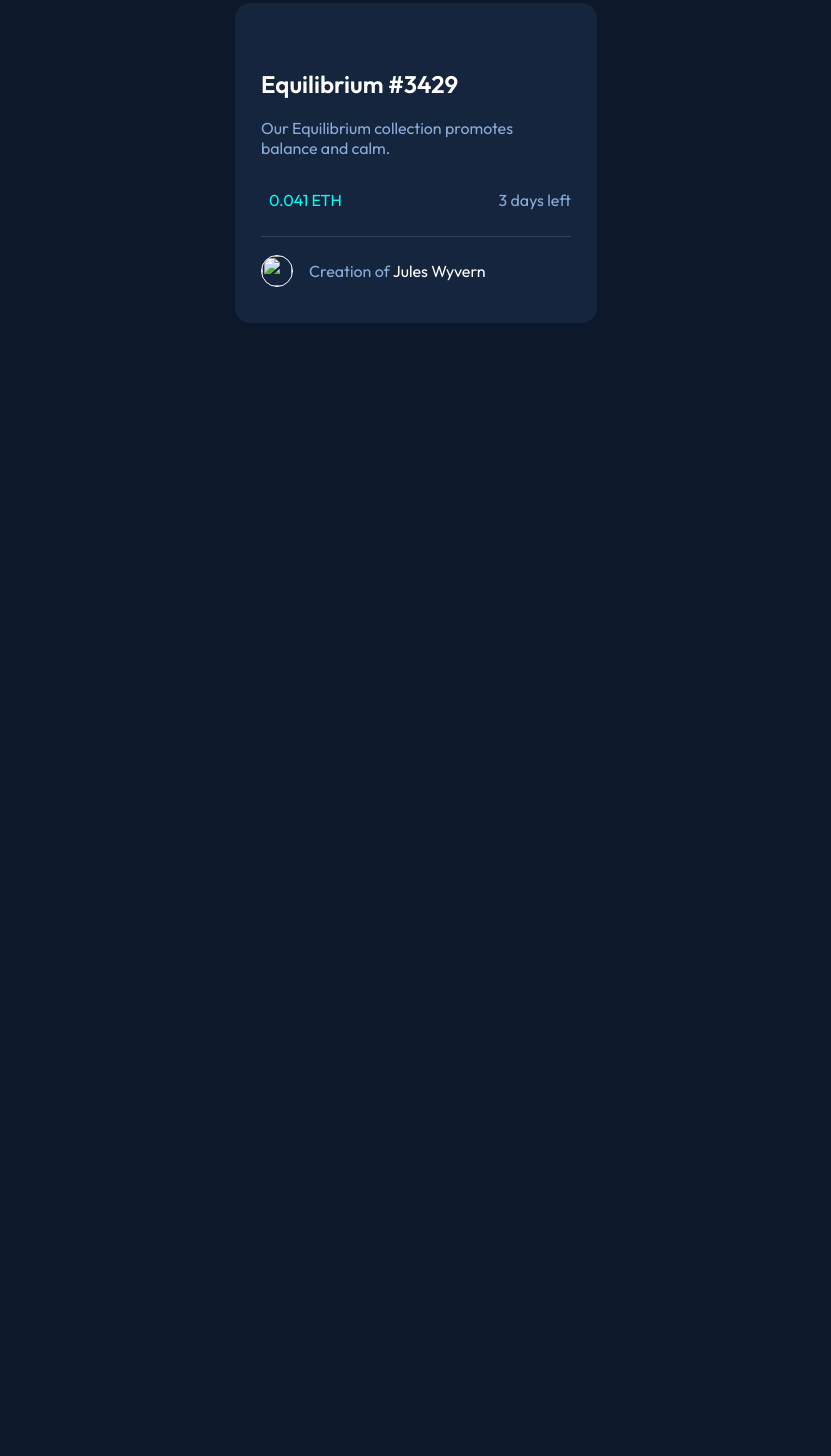
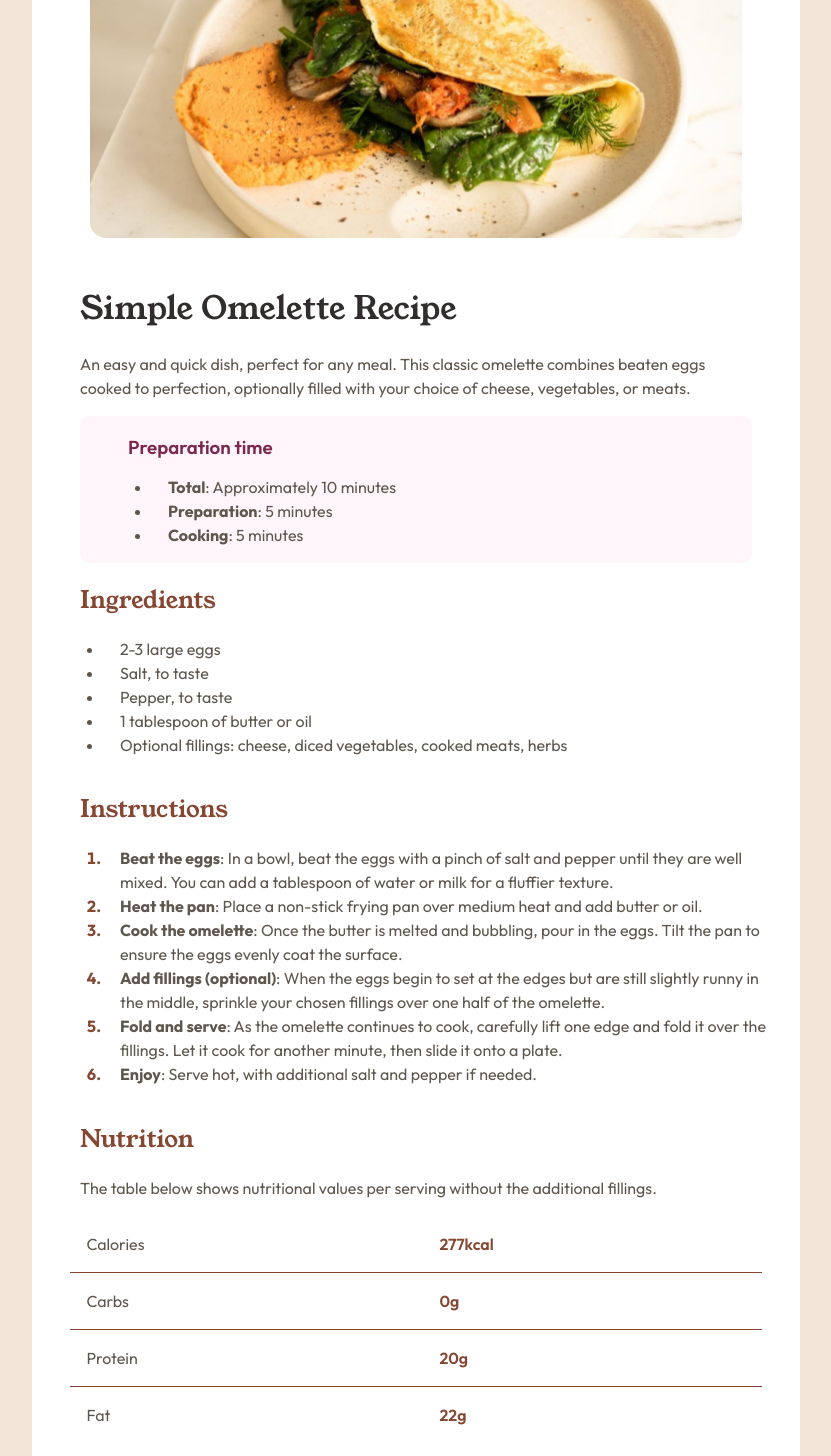
Before and after one commit to tarun19991121/Recipe-Page-Main, a plain HTML site: page index.html in a window 1280 px wide. Shown: the part 237-1693 px from the top of the page, without its empty margins (224-1055 px from the left). Before the commit the page ends 800 px from the top, so only its background shows below. Drawn offline with Linux system fonts and the light colour scheme.

Commit message:
Add files via upload

```diff
--- a/index.html
+++ b/index.html
@@ -5,37 +5,120 @@
   <meta charset="UTF-8">
   <meta name="viewport" content="width=device-width, initial-scale=1.0">
 
-  <title>Frontend Mentor | NFT preview card component</title>
+  <title>Frontend Mentor | Recipe page</title>
   <link rel="stylesheet" href="style.css">
-
 </head>
 
 <body>
 
+
+
   <div class="container">
-    <div class="img-container">
-      <div class="view-img-container"><img class="view" src="images/icon-view.svg" alt=""></div>
-      <img class="logo" src="images/image-equilibrium.jpg" alt="">
+    <div class="main-img"><img src="images/image-omelette.jpeg" alt="">
     </div>
-    <div class="main">
-      <h2>Equilibrium #3429</h2>
-      <p>Our Equilibrium collection promotes balance and calm.</p>
+    <div>
+      <h1>Simple Omelette Recipe</h1>
+
+      <p>An easy and quick dish, perfect for any meal. This classic omelette combines beaten eggs
+        cooked
+        to perfection, optionally filled with your choice of cheese, vegetables, or meats.</p>
     </div>
-    <div class="eth">
-      <div class="img-p">
-        <img src="images/icon-ethereum.svg" alt="">
-        <p class="amt">0.041 ETH</p>
+
+    <div class="prep-time">
+      <h3> Preparation time</h3>
+      <ul>
+        <li><strong>Total</strong></span>: Approximately 10 minutes</li>
+        <li><strong>Preparation</strong>: 5 minutes</li>
+        <li><strong>Cooking</strong>: 5 minutes</li>
+      </ul>
+    </div>
+
+    <div class="ingredients">
+      <h2>Ingredients</h2>
+
+      <ul>
+        <li>2-3 large eggs</li>
+        <li>Salt, to taste</li>
+        <li>Pepper, to taste</li>
+        <li>1 tablespoon of butter or oil</li>
+        <li>Optional fillings: cheese, diced vegetables, cooked meats, herbs</li>
+      </ul>
+
+    </div>
+
+    <div class="instructions">
+      <h2>Instructions</h2>
+
+      <ol>
+        <li><strong>Beat the eggs</strong>: In a bowl, beat the eggs with a pinch of salt and pepper until they are well
+          mixed.
+          You can add a tablespoon of water or milk for a fluffier texture.</li>
+        <li><strong>Heat the pan</strong>: Place a non-stick frying pan over medium heat and add butter or oil.</li>
+        <li><strong>Cook the omelette</strong>: Once the butter is melted and bubbling, pour in the eggs. Tilt the pan
+          to
+          ensure
+          the eggs evenly coat the surface.</li>
+        <li><strong>Add fillings (optional)</strong>: When the eggs begin to set at the edges but are still slightly
+          runny
+          in the
+          middle, sprinkle your chosen fillings over one half of the omelette.</li>
+        <li><strong>Fold and serve</strong>: As the omelette continues to cook, carefully lift one edge and fold it over
+          the
+          fillings. Let it cook for another minute, then slide it onto a plate.</li>
+        <li><strong>Enjoy</strong>: Serve hot, with additional salt and pepper if needed.</li>
+      </ol>
+    </div>
+
+    <div class="nutrition">
+      <h2>Nutrition</h2>
+
+      <p>The table below shows nutritional values per serving without the additional fillings.</p>
+
+
+      <div class="table-content">
+        <table>
+          <tr>
+            <td>
+              Calories
+            </td>
+            <td class="data">
+              277kcal
+            </td>
+          </tr>
+
+          <tr>
+            <td>
+              Carbs
+            </td>
+            <td class="data">
+              0g
+            </td>
+          </tr>
+
+
+          <tr>
+            <td>
+              Protein
+            </td>
+            <td class="data">
+              20g
+            </td>
+          </tr>
+
+          <tr>
+            <td>
+              Fat
+            </td>
+            <td class="data">
+              22g
+            </td>
+          </tr>
+        </table>
       </div>
-      <div class="img-p">
-        <img src="images/icon-clock.svg" alt="">
-        <p>3 days left</p>
-      </div>
-    </div>
-    <div class="personal-details"><img class="avatar" src="images/image-avatar.png" alt="">
-      <p>Creation of <span>Jules Wyvern</span></p>
+
     </div>
   </div>
-
+  </div>
 </body>
 
 </html>
--- a/style.css
+++ b/style.css
@@ -1,118 +1,144 @@
-@import url('https://fonts.googleapis.com/css2?family=Outfit:wght@300;400;600&display=swap');
+@import url('https://fonts.googleapis.com/css2?family=Outfit:wght@400;600;700&family=Young+Serif&display=swap');
 
 :root {
-  --Soft-blue: hsl(215, 51%, 70%);
-  --Cyan: hsl(178, 100%, 50%);
-  --Very-dark-blue1: hsl(217, 54%, 11%);
-  --Very-dark-blue2: hsl(216, 50%, 16%);
-  --Very-dark-blue3: hsl(215, 32%, 27%);
-  --White: hsl(0, 0%, 100%);
+    --Nutmeg: hsl(14, 45%, 36%);
+    --Dark-Raspberry: hsl(332, 51%, 32%);
+    --White: hsl(0, 0%, 100%);
+    --Rose-White: hsl(330, 100%, 98%);
+    --Eggshell: hsl(30, 54%, 90%);
+    --Light-Grey: hsl(30, 18%, 87%);
+    --Wenge-Brown: hsl(30, 10%, 34%);
+    --Dark-Charcoal: hsl(24, 5%, 18%)
+
 }
 
 body {
-  margin: 0;
-  height: 100vh;
-  display: flex;
-  place-content: center;
-  font-family: 'Outfit', sans-serif;
-  background-color: var(--Very-dark-blue1);
+    margin: 0;
+    display: flex;
+    place-content: center;
+    background-color: var(--Eggshell);
+    font-family: 'Young Serif', serif;
+    font-size: 16px;
+}
+img {
+    width: 85%;
+    padding: 3rem;
+    border-radius: 4rem;
+}
+h1 {
+    color: var(--Dark-Charcoal);
+    font-weight: 400;
+    padding: 0 3rem;
+    margin-top: 0;
 }
 h2 {
-    color: var(--White);
+    color: var(--Nutmeg);
+    font-weight: 400;
+    padding: 0 3rem;
 }
-h2:hover {
-    color: var(--Cyan);
-    cursor: pointer;
+h3 {
+    color: var(--Dark-Raspberry);
+    font-family: 'Outfit', sans-serif;
+    font-weight: 600;
+    margin-bottom: 0;
+    margin-left: 0;
 }
-p {
-    color: var(--Soft-blue);
-    font-size: 16px;
+p, table {
+    color: var(--Wenge-Brown);
+    font-family: 'Outfit', sans-serif;
+    padding: 0 3rem;
+    line-height: 1.5;
+}
+li {
+    color: var(--Wenge-Brown);
+    font-family: 'Outfit', sans-serif;
+    list-style-position: outside;
+    margin: 0;
+    padding-left: 1rem;
+    line-height: 1.5;
 }
 span {
-    color: var(--White);
-}
-span:hover {
-    color: var(--Cyan);
-    cursor: pointer;
+    font-weight: 600;
+    margin: 0;
 }
 
 .container {
-  background-color: var(--Very-dark-blue2);
-  border: 1px solid var(--Very-dark-blue2);
-  border-radius: 15px;
-  width: 360px;
-  height: fit-content;
-  padding: 25px 0;
-  margin: auto;
+    max-width: 48rem;
+    background-color: var(--White);
+    border-radius: 20px;
+    display: flex;
+    flex-direction: column;
+    margin: 10%;
+    padding-bottom: 2rem;
 }
-
-.img-container {
-    height: 100%;
-    width: 100%;
-    text-align: center;
-    position: relative;
-}
-
-.main {
-    padding: 0 25px;
-    margin-bottom: 0;
-}
-
-.logo {
-  width: 85%;
-  border-radius: 10px;
-}
-
-.view-img-container {
-    height: 100%;
-    width: 100%;
+.main-img {
     display: flex;
-    position: absolute;
     place-content: center;
 }
 
-.view {
-    padding: 37%;
-    opacity: 0;
-    overflow: hidden;
-}
-.view:hover {
-    cursor: pointer;
-    opacity: 1;
-    transition: 0.5s ease;
-    background-color: hsla(178, 100%, 50%, 0.5);
+.prep-time {
+    background-color: var(--Rose-White);
+    margin: 0 3rem;
+    padding: 0 3rem;
     border-radius: 10px;
+    display: flex;
+    flex-direction: column;
 }
 
-.avatar {
-  width: 30px;
-  height: 30px;
-  border: 1px solid var(--White);
-  border-radius: 50%;
+.prep-time li {
+    margin: 0 -1rem;
+    padding-left: 1rem;
 }
 
-.eth {
-    display: flex;
-    justify-content: space-between;
-    border-bottom: 1px solid var(--Very-dark-blue3);
-    margin: 0 25px;
-    padding-bottom: 10px;
+.ingredients li {
+    margin: 0 2rem;
 }
 
-.img-p {
-    display: flex;
-    align-items: center;
-    gap: 0.5rem;
+.instructions li {
+    margin: 0 2rem;
 }
 
-.personal-details {
-    padding: 0 25px;
-    display: flex;
-    align-items: center;
-    gap: 1rem;
-    margin-top: 0.5rem;
+.instructions li::marker {
+    font-weight: bold;
+    color: var(--Nutmeg);
+}
+.data {
+    font-weight: 600;
+    color: var(--Nutmeg);
+}
+table {
+    width: 90%;
+    border-collapse:collapse ;
+    padding: 0 3rem;
+    margin: auto;
 }
 
-.amt {
-    color: var(--Cyan);
+table td {
+    padding: 1rem;
 }
+
+table tr:not(:last-child) {
+    border-bottom: 1px solid var(--Nutmeg);
+}
+
+@media (max-width: 500px) {
+    .container {
+        width: 100%;
+        margin: 0;
+        border-radius: 0;
+    }
+    .main-img img {
+        width: 100%;
+        height: 100%;
+        padding: 0;
+        border-radius: 0;
+    }
+    h1{
+        margin-top: 2rem;
+    }
+    .table-content {
+        display: flex;
+        place-content: center;
+        padding: 0 1.5rem;
+    }
+}
```
